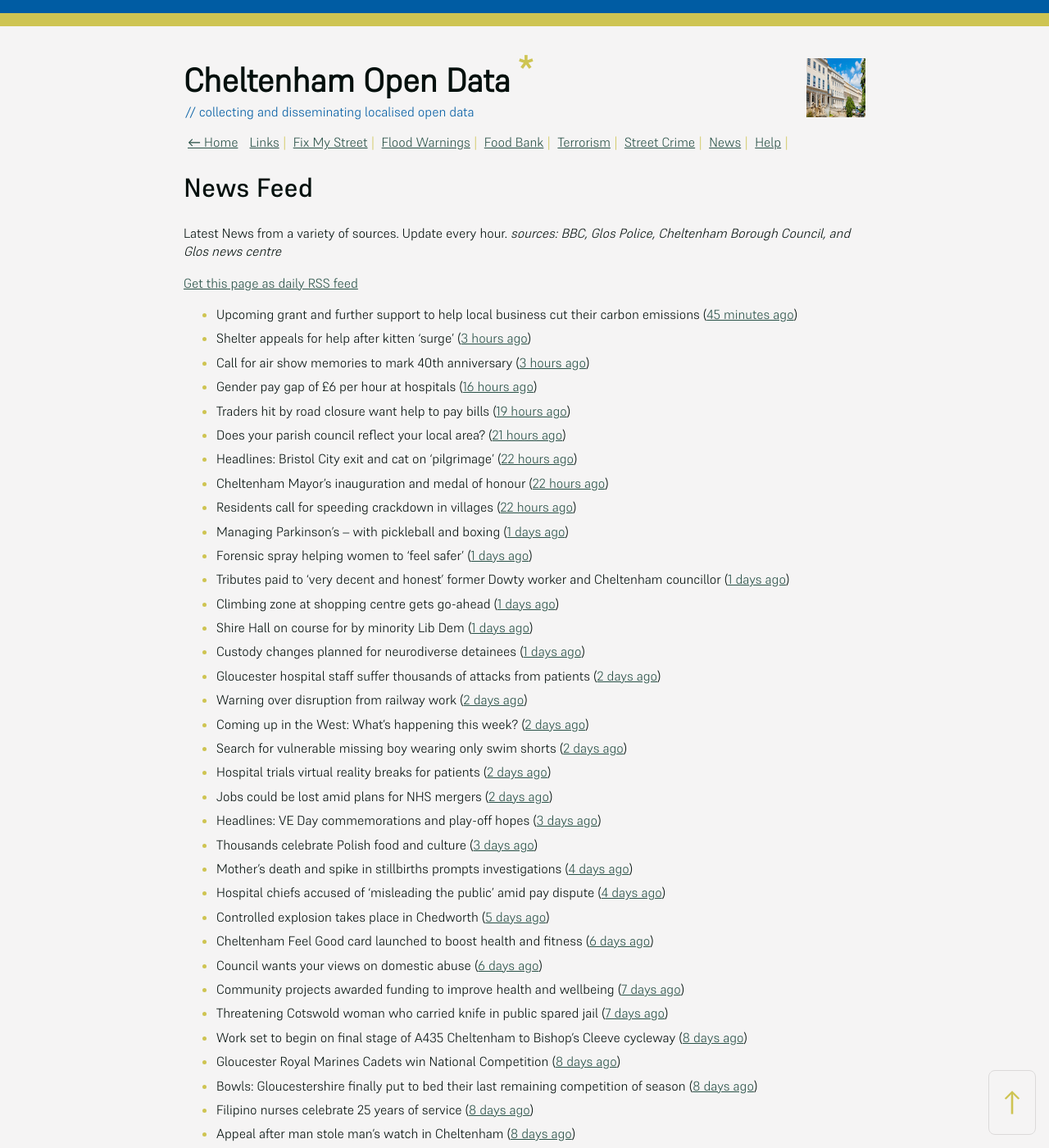
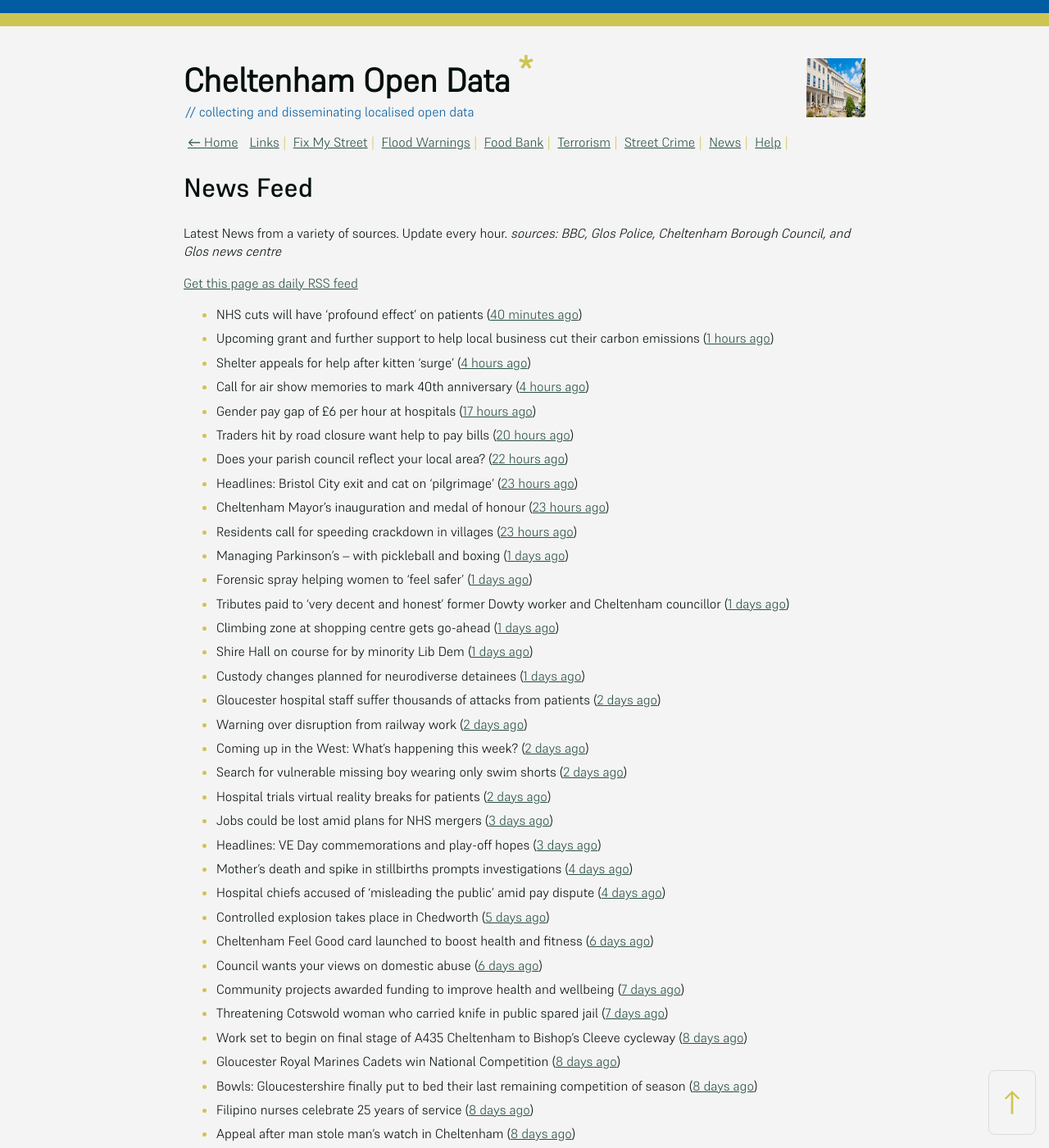
Before and after one commit to mat-0/cheltenham-open-data, a Jekyll site: the page built from _pages/news.md, in a window 1280 px wide and 1400 px high. Shown: the whole window at 82% size. Built offline with Jekyll 4.4.1, drawn with Linux system fonts in a browser that asks for light colours; some of the changed text lies outside the part shown.

Commit message:
Updated 2025-05-14 09:57:59

```diff
--- a/_pages/news.md
+++ b/_pages/news.md
@@ -12,15 +12,16 @@ _sources: BBC, Glos Police, Cheltenham Borough Council, and Glos news centre_
 [Get this page as daily RSS feed](/daily.rss)
 
 <!-- news_marker starts -->
-- Upcoming grant and further support to help local business cut their carbon emissions ([45 minutes ago](https://www.cheltenham.gov.uk/news/article/3010/upcoming_grant_and_further_support_to_help_local_business_cut_their_carbon_emissions))
-- Shelter appeals for help after kitten 'surge' ([3 hours ago](https://www.bbc.com/news/articles/c0719j13k87o))
-- Call for air show memories to mark 40th anniversary ([3 hours ago](https://www.bbc.com/news/articles/cz703zwv1g2o))
-- Gender pay gap of £6 per hour at hospitals ([16 hours ago](https://www.bbc.com/news/articles/c201nmk4jz6o))
-- Traders hit by road closure want help  to pay bills ([19 hours ago](https://www.bbc.com/news/articles/c0lngp091kgo))
-- Does your parish council reflect your local area? ([21 hours ago](https://www.cheltenham.gov.uk/news/article/3009/does_your_parish_council_reflect_your_local_area))
-- Headlines: Bristol City exit and cat on 'pilgrimage' ([22 hours ago](https://www.bbc.com/news/articles/c62v340ll5po))
-- Cheltenham Mayor’s inauguration and medal of honour ([22 hours ago](https://www.cheltenham.gov.uk/news/article/3008/cheltenham_mayors_inauguration_and_medal_of_honour))
-- Residents call for speeding crackdown in villages ([22 hours ago](https://www.bbc.com/news/articles/cvg9x4v3k7jo))
+- NHS cuts will have 'profound effect' on patients ([40 minutes ago](https://www.bbc.com/news/articles/cn4gx20mwklo))
+- Upcoming grant and further support to help local business cut their carbon emissions ([1 hours ago](https://www.cheltenham.gov.uk/news/article/3010/upcoming_grant_and_further_support_to_help_local_business_cut_their_carbon_emissions))
+- Shelter appeals for help after kitten 'surge' ([4 hours ago](https://www.bbc.com/news/articles/c0719j13k87o))
+- Call for air show memories to mark 40th anniversary ([4 hours ago](https://www.bbc.com/news/articles/cz703zwv1g2o))
+- Gender pay gap of £6 per hour at hospitals ([17 hours ago](https://www.bbc.com/news/articles/c201nmk4jz6o))
+- Traders hit by road closure want help  to pay bills ([20 hours ago](https://www.bbc.com/news/articles/c0lngp091kgo))
+- Does your parish council reflect your local area? ([22 hours ago](https://www.cheltenham.gov.uk/news/article/3009/does_your_parish_council_reflect_your_local_area))
+- Headlines: Bristol City exit and cat on 'pilgrimage' ([23 hours ago](https://www.bbc.com/news/articles/c62v340ll5po))
+- Cheltenham Mayor’s inauguration and medal of honour ([23 hours ago](https://www.cheltenham.gov.uk/news/article/3008/cheltenham_mayors_inauguration_and_medal_of_honour))
+- Residents call for speeding crackdown in villages ([23 hours ago](https://www.bbc.com/news/articles/cvg9x4v3k7jo))
 - Managing Parkinson's – with pickleball and boxing ([1 days ago](https://www.bbc.com/news/articles/ckg7vk5gmr3o))
 - Forensic spray helping women to 'feel safer' ([1 days ago](https://www.bbc.com/news/articles/cly392d3el1o))
 - Tributes paid to ‘very decent and honest’ former Dowty worker and Cheltenham councillor ([1 days ago](https://gloucesternewscentre.co.uk/tributes-paid-to-very-decent-and-honest-former-dowty-worker-and-cheltenham-councillor/))
@@ -32,9 +33,8 @@ _sources: BBC, Glos Police, Cheltenham Borough Council, and Glos news centre_
 - Coming up in the West: What's happening this week? ([2 days ago](https://www.bbc.com/news/articles/c0j7p401x7eo))
 - Search for vulnerable missing boy wearing only swim shorts ([2 days ago](https://www.bbc.com/news/articles/ced20dq64yno))
 - Hospital trials virtual reality breaks for patients ([2 days ago](https://www.bbc.com/news/articles/c98py6k423xo))
-- Jobs could be lost amid plans for NHS mergers ([2 days ago](https://www.bbc.com/news/articles/cq54e3ned40o))
+- Jobs could be lost amid plans for NHS mergers ([3 days ago](https://www.bbc.com/news/articles/cq54e3ned40o))
 - Headlines: VE Day commemorations and play-off hopes ([3 days ago](https://www.bbc.com/news/articles/c8070x0r38jo))
-- Thousands celebrate Polish food and culture ([3 days ago](https://www.bbc.com/news/articles/c861904v5ego))
 - Mother’s death and spike in stillbirths prompts investigations ([4 days ago](https://gloucesternewscentre.co.uk/mothers-death-and-spike-in-stillbirths-prompts-investigations/))
 - Hospital chiefs accused of ‘misleading the public’ amid pay dispute ([4 days ago](https://gloucesternewscentre.co.uk/hospital-chiefs-accused-of-misleading-the-public-amid-pay-dispute/))
 - Controlled explosion takes place in Chedworth ([5 days ago](https://gloucesternewscentre.co.uk/controlled-explosion-takes-place-in-chedworth/))
```
Also changed, not shown: other parts of _pages/news.md (+1 -1 lines), _data/flood.json (+5 -69 lines), _pages/fix-my-street.md (+7 -7 lines), index.md (+4 -4 lines).
